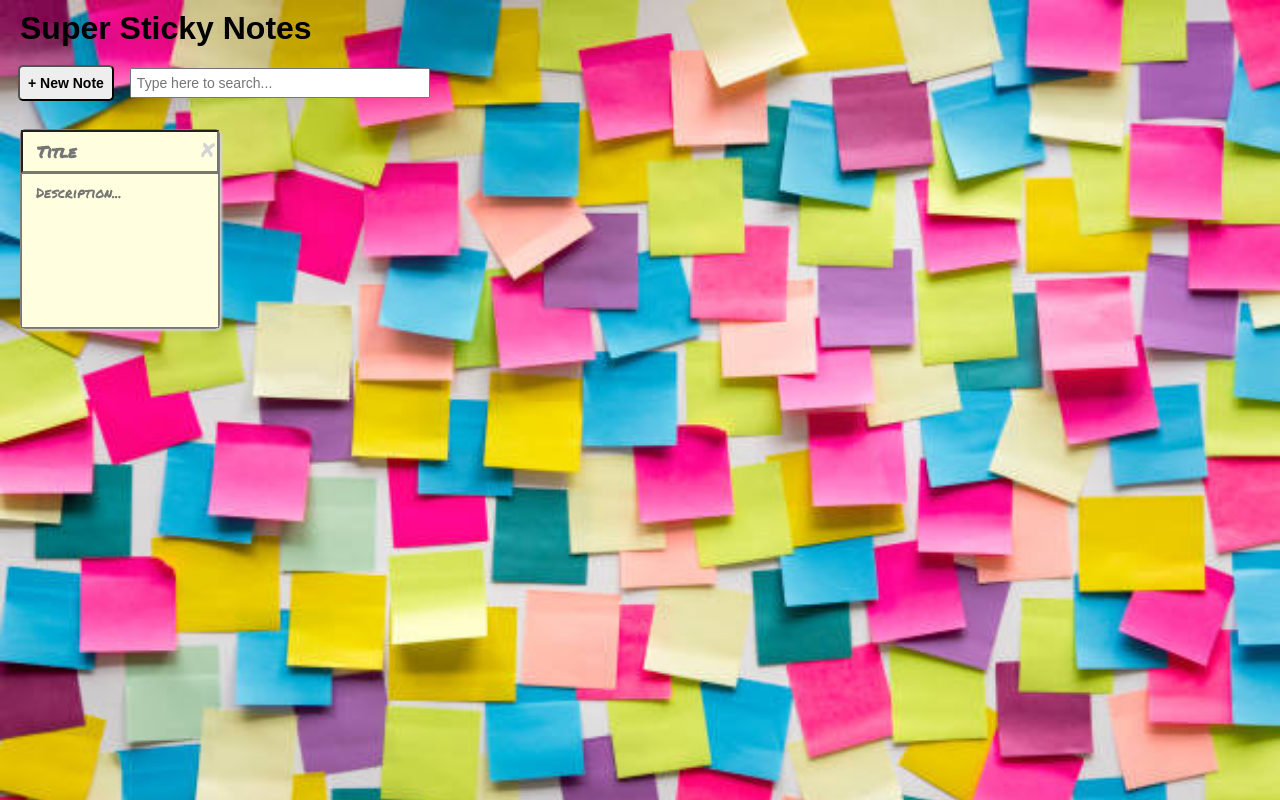
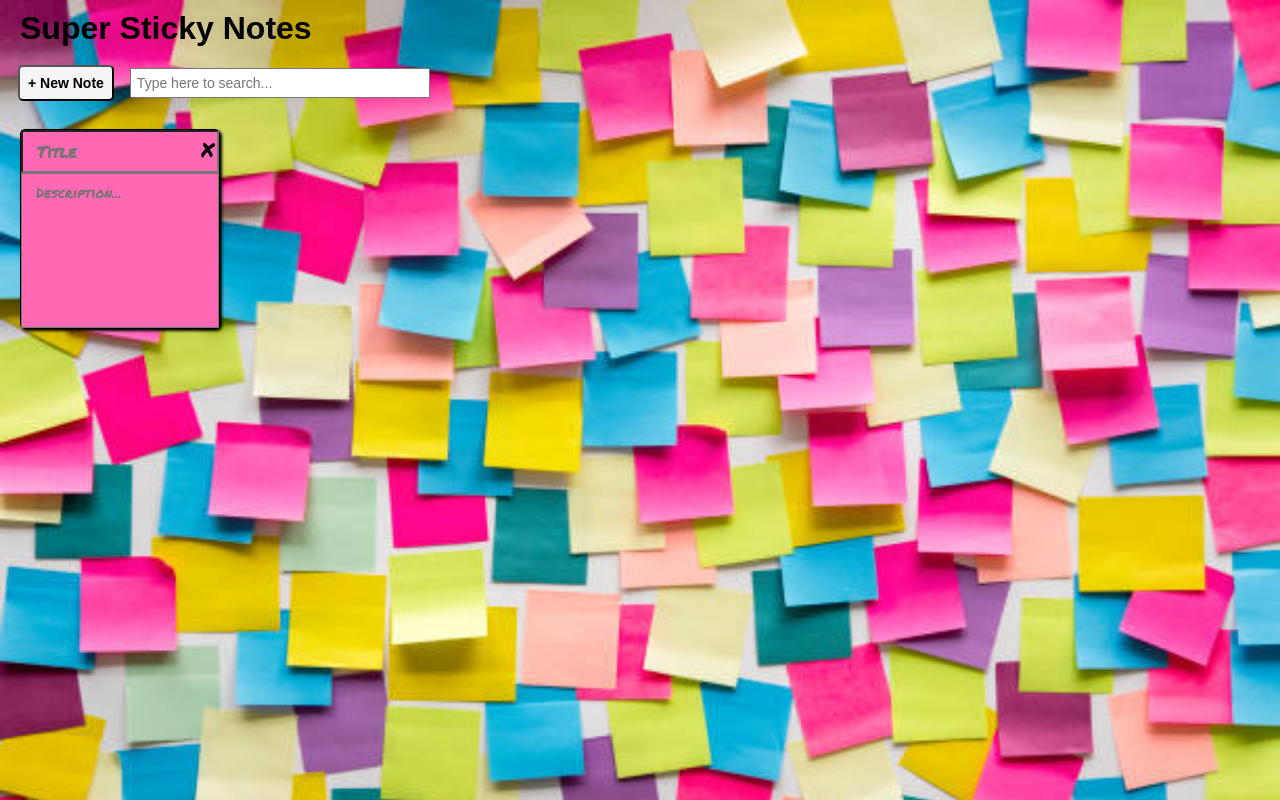
Before and after one commit to alissa-17/stickyNoteUi, a React (Create React App) app: page / in a window 1280 px wide. Built offline with nearby package versions, Linux system fonts and the light colour scheme.

Commit message:
chnage some colors

```diff
--- a/src/index.css
+++ b/src/index.css
@@ -54,7 +54,7 @@ textarea {
   cursor: pointer;
   padding: 8px;
   font-weight: bolder;
-  background-color: #eee;
+  background-color: whitesmoke;
   outline: none;
 }
 
@@ -63,9 +63,9 @@ textarea {
   width: 200px;
   height: 200px;
   margin: 10px;
-  background-color: lightyellow;
-  border: 1px solid grey;
-  box-shadow: 2px 2px 3px lightgrey;
+  background-color: hotpink;
+  border: 1px solid black;
+  box-shadow: 2px 2px 3px black;
   border-radius: 5px;
   display: flex;
   flex-direction: column;
@@ -95,7 +95,7 @@ textarea {
   top: 0px;
   right: 0px;
   font-size: 20px;
-  color: lightgrey;
+  color: black;
   padding: 5px;
 }
 
```
Also changed, not shown: .codesandbox/tasks.json.
